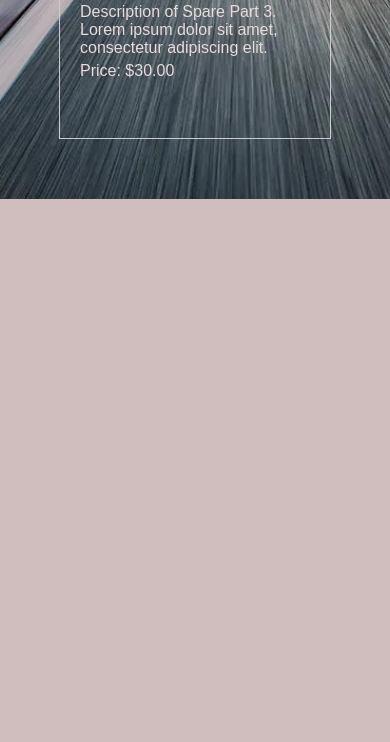
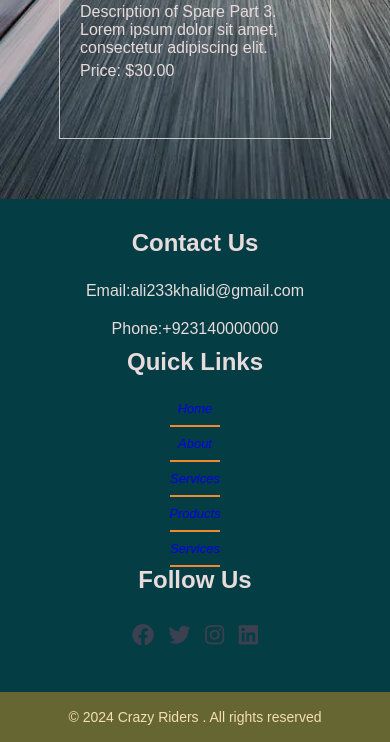
Before and after one commit to ali-irt/crazy-riders, a plain HTML site: page spare_parts.html in a window 390 px wide. Shown: the part 1453-2195 px from the top of the page. Before the commit the page ends 1652 px from the top, so only its background shows below. Drawn offline with Linux system fonts and the light colour scheme.

Commit message:
footer responsiveness

```diff
--- a/arrivals.css
+++ b/arrivals.css
@@ -421,3 +421,79 @@ margin-left: 2.5in;
   height: 400px;
   transition: transform 0.3s ease-in-out;  /* Add transition effect */
 }
+
+/* Mobile Styles (applies to screens 720px or smaller) */
+@media (max-width: 720px) {
+  footer {
+    padding-top: 30px; /* Reduced padding for smaller screens */
+  }
+
+  .container2 {
+    width: 100%; /* Take full width on mobile */
+    flex-direction: column; /* Stack vertically */
+  }
+
+  .footer-content {
+    width: 100%; /* Adapt to full width */
+    text-align: center;
+  }
+
+  h3 {
+    font-size: 24px; /* Smaller font size for mobile */
+  }
+
+  .footer-content p {
+    width: 100%; /* Full width for text */
+    padding: 10px; /* More padding for better readability */
+  }
+
+  .list {
+    padding: 0;
+    margin: 0; /* Reset margins to avoid spacing issues */
+
+
+  text-decoration: none;}
+
+  .list li {
+    padding: 10px; /* Adjusted padding for smaller screens */
+    font-size: small; /* Smaller font size */
+    text-decoration: none;
+  }
+
+  .list li::before {
+    width: 50px; /* Shorter hover effect */
+  }
+
+  .social-icons {
+    padding: 10px; /* Add padding for separation */
+  }
+
+  .social-icons i {
+    font-size: 22px; /* Smaller icons on mobile */
+  }
+
+  .bottom-bar {
+    padding: 10px 0; /* Reduced padding */
+    margin-top: 30px; /* Reduced margin */
+  }
+
+  .bottom-bar p {
+    font-size: 14px; /* Smaller font size for mobile */
+  }
+}
+
+  /* Target the scrollbar */
+  ::-webkit-scrollbar {
+      width: 10px; /* Set scrollbar width */
+    }
+
+    /* Style the scrollbar track */
+    ::-webkit-scrollbar-track {
+      background: #f1f1f1; /* Set track background color */
+    }
+
+    /* Style the scrollbar thumb */
+    ::-webkit-scrollbar-thumb {
+      background-color: #888; /* Set thumb color */
+      border-radius: 6px; /* Add rounded corners */
+    }
--- a/contact.css
+++ b/contact.css
@@ -282,6 +282,65 @@ a:hover{
   font-size: 16px;
   padding: 7px;
 }
+/* Mobile Styles (applies to screens 720px or smaller) */
+@media (max-width: 720px) {
+  footer {
+    padding-top: 30px; /* Reduced padding for smaller screens */
+  }
+
+  .container2 {
+    width: 100%; /* Take full width on mobile */
+    flex-direction: column; /* Stack vertically */
+  }
+
+  .footer-content {
+    width: 100%; /* Adapt to full width */
+    text-align: center;
+  }
+
+  h3 {
+    font-size: 24px; /* Smaller font size for mobile */
+  }
+
+  .footer-content p {
+    width: 100%; /* Full width for text */
+    padding: 10px; /* More padding for better readability */
+  }
+
+  .list {
+    padding: 0;
+    margin: 0; /* Reset margins to avoid spacing issues */
+
+
+  text-decoration: none;}
+
+  .list li {
+    padding: 10px; /* Adjusted padding for smaller screens */
+    font-size: small; /* Smaller font size */
+    text-decoration: none;
+  }
+
+  .list li::before {
+    width: 50px; /* Shorter hover effect */
+  }
+
+  .social-icons {
+    padding: 10px; /* Add padding for separation */
+  }
+
+  .social-icons i {
+    font-size: 22px; /* Smaller icons on mobile */
+  }
+
+  .bottom-bar {
+    padding: 10px 0; /* Reduced padding */
+    margin-top: 30px; /* Reduced margin */
+  }
+
+  .bottom-bar p {
+    font-size: 14px; /* Smaller font size for mobile */
+  }
+}
 
   /* Target the scrollbar */
   ::-webkit-scrollbar {
--- a/home.css
+++ b/home.css
@@ -93,9 +93,7 @@ nav ul li a{
        background-size: cover;
 
     }
-    .footer{
-      display: none;
-    }
+
     #click:checked ~ .menu-btn i:before{
       content: "\f00d";
     }
@@ -282,8 +280,67 @@ a:hover{
     padding: 7px;
 }
 
-/* footers
-Target the scrollbar */
+/* Mobile Styles (applies to screens 720px or smaller) */
+@media (max-width: 720px) {
+  footer {
+    padding-top: 30px; /* Reduced padding for smaller screens */
+  }
+
+  .container2 {
+    width: 100%; /* Take full width on mobile */
+    flex-direction: column; /* Stack vertically */
+  }
+
+  .footer-content {
+    width: 100%; /* Adapt to full width */
+    text-align: center;
+  }
+
+  h3 {
+    font-size: 24px; /* Smaller font size for mobile */
+  }
+
+  .footer-content p {
+    width: 100%; /* Full width for text */
+    padding: 10px; /* More padding for better readability */
+  }
+
+  .list {
+    padding: 0;
+    margin: 0; /* Reset margins to avoid spacing issues */
+
+
+  text-decoration: none;}
+
+  .list li {
+    padding: 10px; /* Adjusted padding for smaller screens */
+    font-size: small; /* Smaller font size */
+    text-decoration: none;
+  }
+
+  .list li::before {
+    width: 50px; /* Shorter hover effect */
+  }
+
+  .social-icons {
+    padding: 10px; /* Add padding for separation */
+  }
+
+  .social-icons i {
+    font-size: 22px; /* Smaller icons on mobile */
+  }
+
+  .bottom-bar {
+    padding: 10px 0; /* Reduced padding */
+    margin-top: 30px; /* Reduced margin */
+  }
+
+  .bottom-bar p {
+    font-size: 14px; /* Smaller font size for mobile */
+  }
+}
+
+  /* Target the scrollbar */
   ::-webkit-scrollbar {
       width: 10px; /* Set scrollbar width */
     }
@@ -298,8 +355,6 @@ Target the scrollbar */
       background-color: #888; /* Set thumb color */
       border-radius: 6px; /* Add rounded corners */
     }
-
-
   .login-btn {
     border: none;
     outline: none;
--- a/services.css
+++ b/services.css
@@ -101,9 +101,7 @@ input[type="checkbox"]{
   nav .menu-btn i{
     display: block;
   }
-  footer{
-    display:none;
-  }
+
   #click:checked ~ .menu-btn i:before{
     content: "\f00d";
   }
@@ -256,6 +254,66 @@ input[type="checkbox"]{
       padding: 7px;
   }
 
+/* Mobile Styles (applies to screens 720px or smaller) */
+@media (max-width: 720px) {
+  footer {
+    padding-top: 30px; /* Reduced padding for smaller screens */
+  }
+
+  .container2 {
+    width: 100%; /* Take full width on mobile */
+    flex-direction: column; /* Stack vertically */
+  }
+
+  .footer-content {
+    width: 100%; /* Adapt to full width */
+    text-align: center;
+  }
+
+  h3 {
+    font-size: 24px; /* Smaller font size for mobile */
+  }
+
+  .footer-content p {
+    width: 100%; /* Full width for text */
+    padding: 10px; /* More padding for better readability */
+  }
+
+  .list {
+    padding: 0;
+    margin: 0; /* Reset margins to avoid spacing issues */
+
+
+  text-decoration: none;}
+
+  .list li {
+    padding: 10px; /* Adjusted padding for smaller screens */
+    font-size: small; /* Smaller font size */
+    text-decoration: none;
+  }
+
+  .list li::before {
+    width: 50px; /* Shorter hover effect */
+  }
+
+  .social-icons {
+    padding: 10px; /* Add padding for separation */
+  }
+
+  .social-icons i {
+    font-size: 22px; /* Smaller icons on mobile */
+  }
+
+  .bottom-bar {
+    padding: 10px 0; /* Reduced padding */
+    margin-top: 30px; /* Reduced margin */
+  }
+
+  .bottom-bar p {
+    font-size: 14px; /* Smaller font size for mobile */
+  }
+}
+
   /* Target the scrollbar */
   ::-webkit-scrollbar {
       width: 10px; /* Set scrollbar width */
--- a/spare_parts.css
+++ b/spare_parts.css
@@ -105,9 +105,7 @@ input[type="checkbox"]{
   nav .menu-btn i{
     display: block;
   }
-  footer{
-    display:none;
-  }
+
   #click:checked ~ .menu-btn i:before{
     content: "\f00d";
   }
@@ -275,103 +273,64 @@ input[type="checkbox"]{
       font-size: 16px;
       padding: 7px;
   }
-  @media(max-width:720px)
-  {
-/* Base Styles (assumed for 720px layout) */
-footer{
-  background: #043d44    ;
-  padding-top: 50px;
-}
-.container2{
-  width: auto;
-  margin: auto;
-  display: flex;
-  justify-content: center;
-}
-.footer-content p {
-  width: 190px;
-  margin: auto;
-  padding: 7px;
+/* Mobile Styles (applies to screens 720px or smaller) */
+@media (max-width: 720px) {
+  footer {
+    padding-top: 30px; /* Reduced padding for smaller screens */
   }
 
-.footer-content ul {
+  .container2 {
+    width: 100%; /* Take full width on mobile */
+    flex-direction: column; /* Stack vertically */
+  }
+
+  .footer-content {
+    width: 100%; /* Adapt to full width */
     text-align: center;
+  }
+
+  h3 {
+    font-size: 24px; /* Smaller font size for mobile */
+  }
+
+  .footer-content p {
+    width: 100%; /* Full width for text */
+    padding: 10px; /* More padding for better readability */
   }
 
   .list {
     padding: 0;
-}
+    margin: 0; /* Reset margins to avoid spacing issues */
+
+
+  text-decoration: none;}
 
   .list li {
-  width: auto;
-  text-align: center;
-  list-style-type: none;
-  padding: 7px;
-  position: relative;
-  font-size: medium;
-  font-style: oblique;
+    padding: 10px; /* Adjusted padding for smaller screens */
+    font-size: small; /* Smaller font size */
+    text-decoration: none;
   }
 
   .list li::before {
-  content: '';
-  position: absolute;
-  transform: translate(-50%,-50%);
-  left: 50%;
-  top: 100%;
-  width: 0;
-  height: 2px;
-  background: #f18930;
-  transition-duration: .5s;
-}
-
-.list li:hover::before {
-  width: 70px;
+    width: 50px; /* Shorter hover effect */
   }
 
   .social-icons {
-  text-align: center;
-  padding: 0;
-}
-
-.social-icons li {
-  display: inline-block;
-  text-align: center;
-  padding: 5px;
+    padding: 10px; /* Add padding for separation */
   }
 
   .social-icons i {
-  color: #3C4151;
-  font-size: 25px;
-}
-
-a {
-  text-decoration: none;
-}
-
-a:hover {
-  color: #f18930;
-}
-
-.social-icons i:hover {
-  color: #f18930;
+    font-size: 22px; /* Smaller icons on mobile */
   }
 
   .bottom-bar {
-  background: #666633;
-  text-align: center;
-  padding: 10px 0;
-  margin-top: 50px;
+    padding: 10px 0; /* Reduced padding */
+    margin-top: 30px; /* Reduced margin */
   }
 
   .bottom-bar p {
-  color: wheat;
-  margin: 0;
-  font-size: 16px;
-  padding: 7px;
+    font-size: 14px; /* Smaller font size for mobile */
   }
-
-
-
 }
 
   /* Target the scrollbar */
```
Lines whose indentation alone changed are shown as unchanged.
